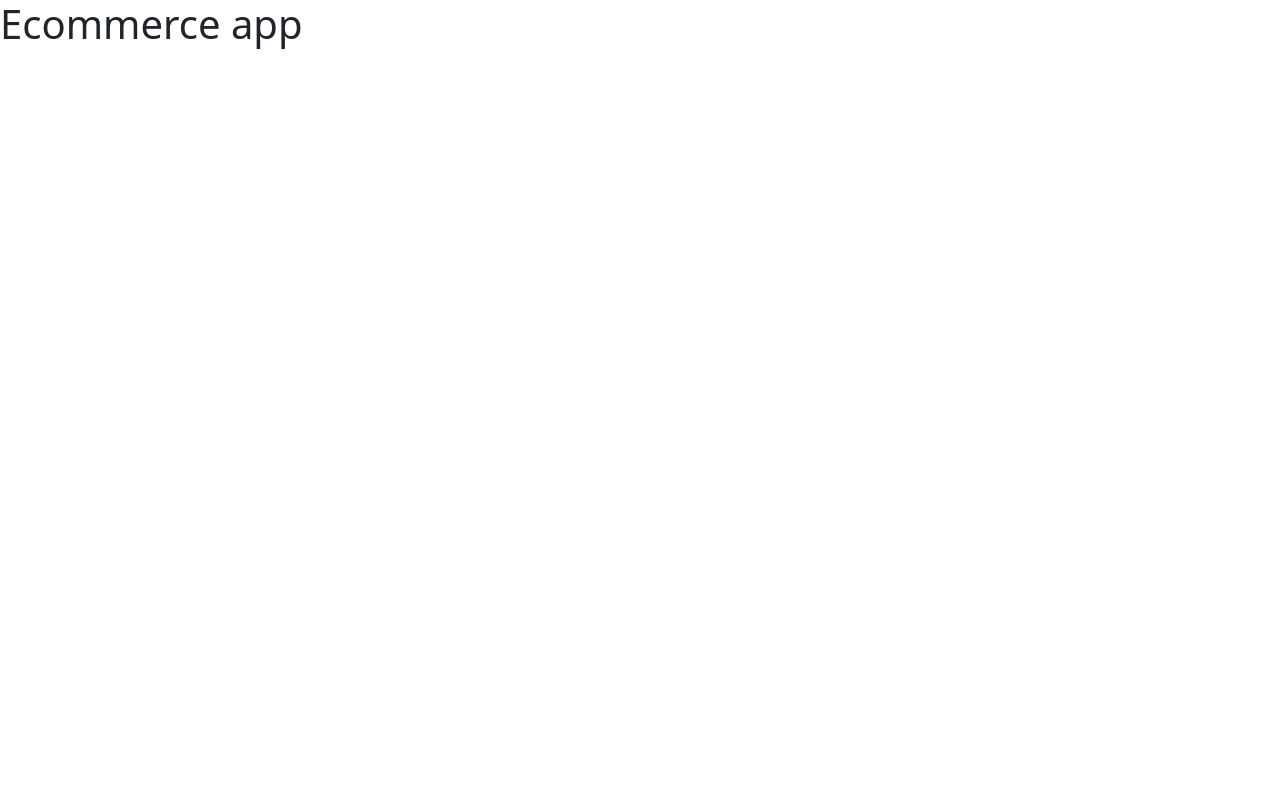
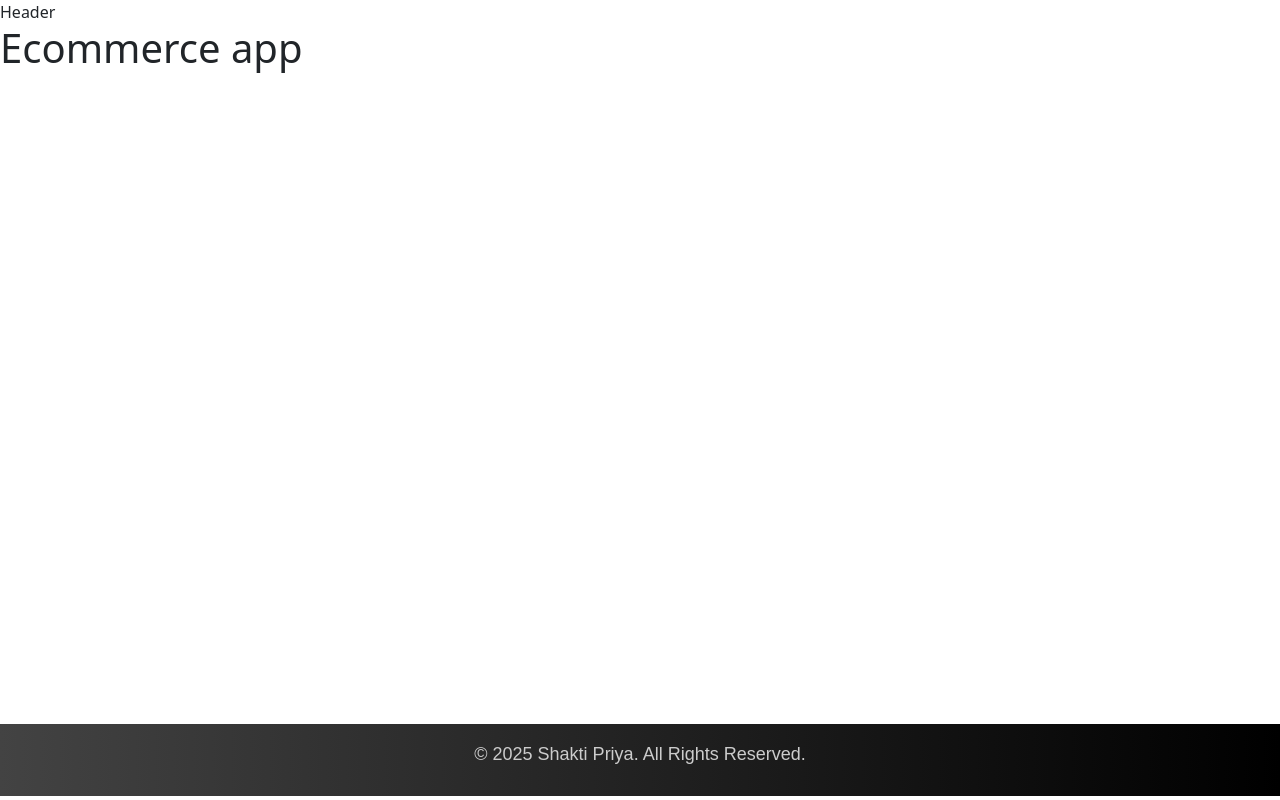
Before and after one commit to shaktipriya13/Timora--Ecommerce-website, a React (Vite) app in the folder client/: page / in a window 1280 px wide. Built offline with nearby package versions, Linux system fonts and the light colour scheme.

Commit message:
feat: add layout structure with Header and Footer components; update App component to include Layout

```diff
--- a/client/src/App.jsx
+++ b/client/src/App.jsx
@@ -1,12 +1,14 @@
-import { useState } from 'react'
 import './App.css'
+import Layout from './components/Layout/Layout'
 
 function App() {
   // const [count, setCount] = useState(0)
 
   return (
     <>
-      <h1>Ecommerce app</h1>
+      <Layout>
+        <h1>Ecommerce app</h1>
+      </Layout>
     </>
   )
 }
--- /dev/null
+++ b/client/src/components/Layout/Footer.jsx
@@ -0,0 +1,31 @@
+// import React from 'react';
+
+// const Footer = () => {
+//     return (
+//         <div>
+//             Footer
+//         </div>
+//     );
+// }
+
+// export default Footer;
+// Footer
+
+import React from "react";
+// import { Link } from "react-router-dom";
+
+const Footer = () => {
+    return (
+        <div className="footer">
+            <h1>© {new Date().getFullYear()} Shakti Priya. All Rights Reserved.</h1>
+            {/* <p>
+                <Link to="/about">About</Link> |
+                <Link to="/contact">Contact</Link> |
+                <Link to="/policy">Privacy Policy</Link>
+            </p> */}
+        </div>
+
+    );
+};
+
+export default Footer;
--- /dev/null
+++ b/client/src/components/Layout/Header.jsx
@@ -0,0 +1,12 @@
+import React from 'react';
+
+const Header = () => {
+    return (
+        <div>
+            Header
+        </div>
+    );
+}
+
+export default Header;
+Header
--- /dev/null
+++ b/client/src/components/Layout/Layout.jsx
@@ -0,0 +1,19 @@
+// making application layout
+import React from 'react';
+import Header from './Header';
+import Footer from './Footer';
+
+const Layout = ({ children }) => {
+    return (
+        <div>
+            <Header />
+            <main style={{ minHeight: "80vh" }}>
+                {children}
+            </main>
+            {/* jo bhi page is wrapped with Layout.jsx usme Header and Footer ke bich children yani ki the page's componnt is shown */}
+            <Footer />
+        </div>
+    );
+}
+
+export default Layout;
--- a/client/src/index.css
+++ b/client/src/index.css
@@ -149,3 +149,30 @@
   color: white;
   padding: 20px 0px;
 }
+
+/* -------------- */
+
+.footer {
+  background-color: #111;
+  color: #ccc;
+  padding: 20px 0;
+  margin-top: 60px;
+  text-align: center;
+  font-family: sans-serif;
+}
+
+.footer h1 {
+  font-size: 18px;
+  margin-bottom: 10px;
+}
+
+.footer a {
+  margin: 0 10px;
+  color: #ccc;
+  text-decoration: none;
+  transition: color 0.3s ease;
+}
+
+.footer a:hover {
+  color: white;
+}
```
Also changed, not shown: 1 other file (tests, documents, lock files or other folders).
